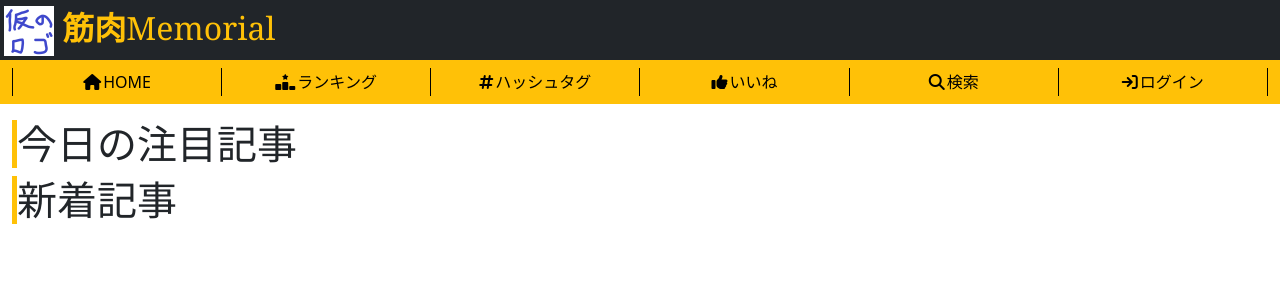
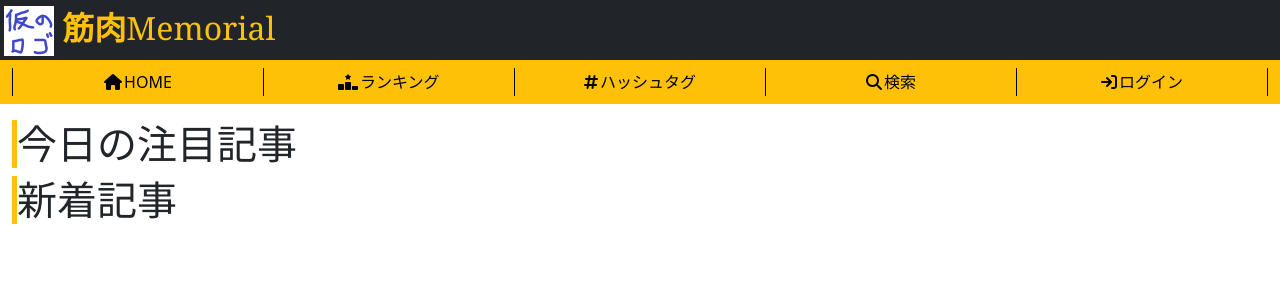
Before and after one commit to Mitsutan/2023Dev3Early, a PHP site: page /index.php in a window 1280 px wide. Shown: the top 300 px of the page. Run offline with PHP 8.4, Linux system fonts and the light colour scheme.

Commit message:
Update header.php
いっそのこと未ログイン時は「いいね」項目を表示しないようにした

```diff
--- a/04_ソースコード/php/header.php
+++ b/04_ソースコード/php/header.php
@@ -9,7 +9,11 @@
                 <li><a href="./index.php"><i class="fa-solid fa-house"></i><span class="d-none d-md-inline">HOME</span></a></li>
                 <li><a href="./ranking.php"><i class="fa-solid fa-ranking-star"></i><span class="d-none d-md-inline">ランキング</span></a></li>
                 <li><a href="./hashtags.php"><i class="fa-solid fa-hashtag"></i><span class="d-none d-md-inline">ハッシュタグ</span></a></li>
-                <li><a href="./goods.php"><i class="fa-solid fa-thumbs-up"></i><span class="d-none d-md-inline">いいね</span></a></li>
+                <?php
+                if (isset($_SESSION['user_id'])) {
+                    echo '<li><a href="./goods.php"><i class="fa-solid fa-thumbs-up"></i><span class="d-none d-md-inline">いいね</span></a></li>';
+                }
+                ?>
                 <li><a href="./search.php"><i class="fa-solid fa-magnifying-glass"></i><span class="d-none d-md-inline">検索</span></a></li>
                 <?php
                 if (isset($_SESSION['user_id'])) {
```
